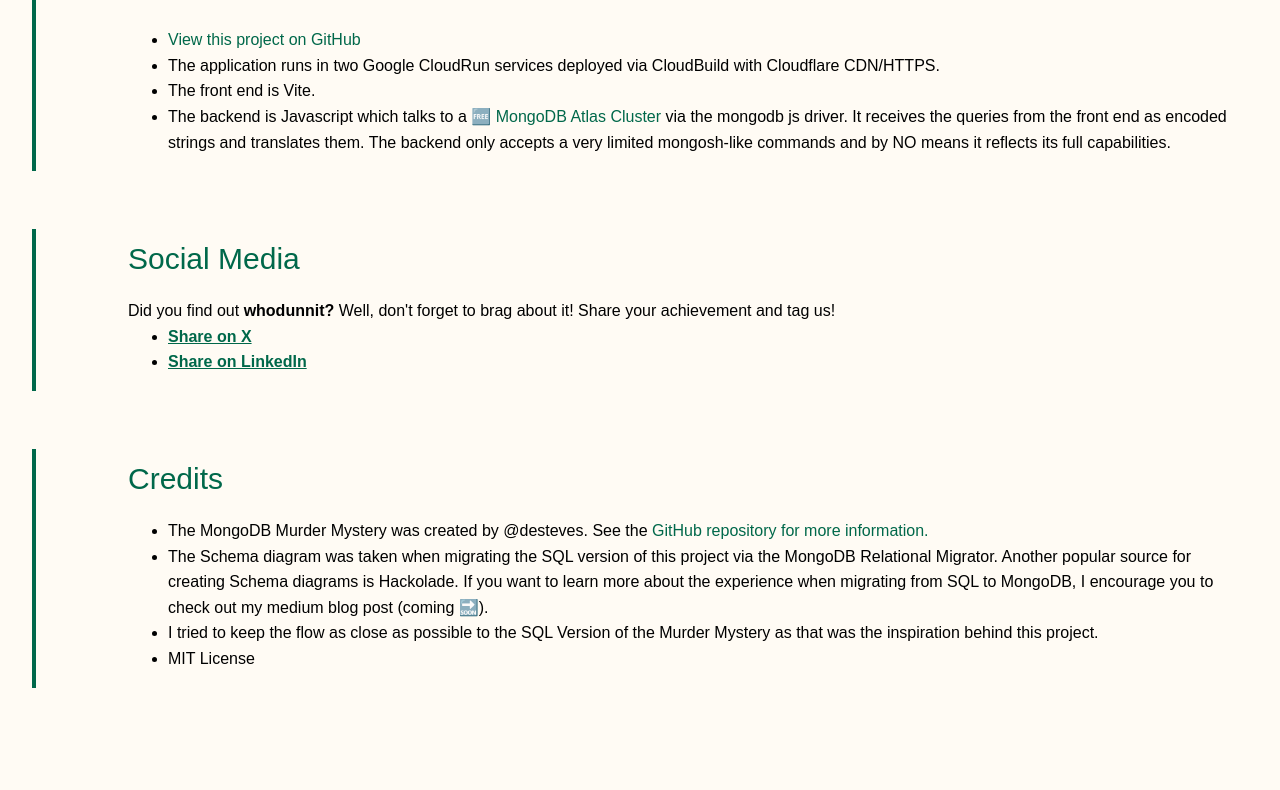
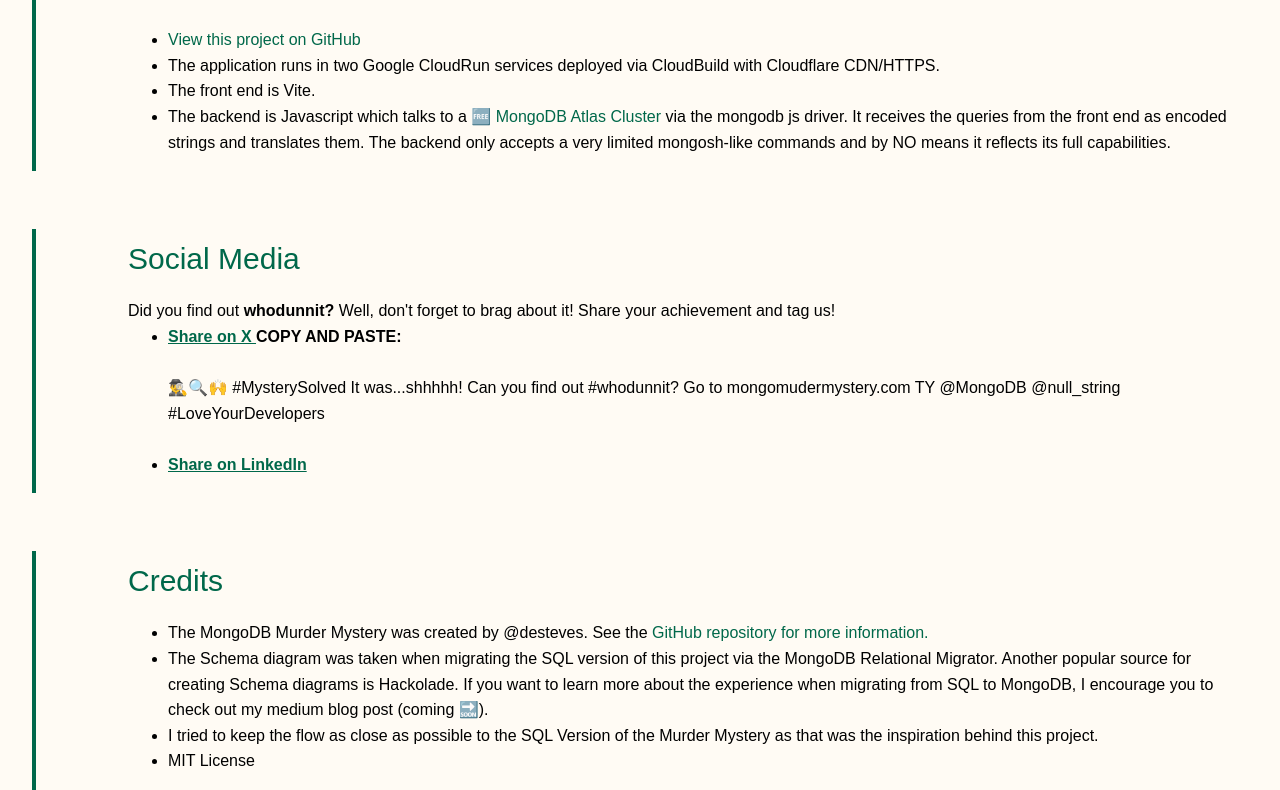
Before and after one commit to desteves/mongo-murder-mystery, a Vue app in the folder app-frontend/murdermystery/: page /about in a window 1280 px wide. Shown: the part 1030-1820 px from the top of the page. Before the commit the page ends 1718 px from the top, so only its background shows below. Built offline with nearby package versions, Linux system fonts and the light colour scheme.

Commit message:
predeploy

```diff
--- a/app-frontend/murdermystery/src/components/HelloWorld.vue
+++ b/app-frontend/murdermystery/src/components/HelloWorld.vue
@@ -22,9 +22,10 @@
 
       const metaTags = [
         { property: 'og:title', content: 'MongoDB Murder Mystery' },
-        { property: 'og:image', content: '//mongomurdermystery.com/assets/mdb-search-BLE5yYrV.png' },
-        { property: 'og:description', content: 'Can you find out whodunnit?' },
-        { property: 'og:url', content: '//mongomurdermystery.com' },
+        {
+          property: 'og:image', content: 'https://mongomurdermystery.com/assets/mdb-search-BLE5yYrV.png' },
+        { property: 'og:description', content: 'Can you find out #whodunnit?' },
+        { property: 'og:url', content: 'https://mongomurdermystery.com' },
       ];
 
       metaTags.forEach(({ property, content }) => {
--- a/app-frontend/murdermystery/src/components/TheAbout.vue
+++ b/app-frontend/murdermystery/src/components/TheAbout.vue
@@ -64,13 +64,18 @@
     us!
 
     <ul>
-      <li> <a class="boldlink"
-          href="https://x.com/intent/post?text=%F0%9F%95%B5%EF%B8%8F%E2%80%8D%E2%99%82%EF%B8%8F%F0%9F%94%8D%F0%9F%99%8C%20%23MysterySolved%20It%20was...shhhhh!%20Can%20you%20find%20out%20whodunnit%3F%20Go%20to%20mongomudermystery.com%20TY%20%40MongoDB%20%40null_string%20%23LoveYourDevelopers&url=mongomudermystery.com"
-          target="_blank">
+      <li> <a class="boldlink" href="https://x.com/intent/post" target="_blank">
           Share on X
-        </a>
+        </a><b>COPY AND PASTE: </b><br /> <br />
+
+        🕵️‍♂️🔍🙌 #MysterySolved It was...shhhhh! Can you find out #whodunnit? Go to mongomudermystery.com TY @MongoDB
+        @null_string #LoveYourDevelopers
+
+        <br /> <br />
+
       </li>
-      <!-- <li>X: 🕵️‍♂️🔍🙌 #MysterySolved It was...shhhhh! Can you find out whodunnit? Go to mongomudermystery.com TY @MongoDB @null_string #LoveYourDevelopers.</li> -->
+
+
       <li>
         <a class="boldlink"
           href="https://www.linkedin.com/shareArticle?mini=true&url=https://www.mongomurdermystery.com&title=Can%20you%20find%20out%20whodunnit%20&summary=I%20sure%20did&source=MongoMurderMystery"
--- a/app-frontend/murdermystery/src/components/TheWalkthrough.vue
+++ b/app-frontend/murdermystery/src/components/TheWalkthrough.vue
@@ -411,7 +411,7 @@
 
     <MongoQueryPrompt title="Run this query to see how to control sort order."
       subtitle="Change 1 to -1 and try sorting on other fields too.  Note we also use the limit to cut down the results to only see what we are interested in."
-      preFilledText='db["person"].find().sort({"driversLicense.age": -1}).limit(1)' />
+      preFilledText='db["person"].find().sort({"driversLicense.age": -1})' />
     <br /><br />
 
 
@@ -521,7 +521,7 @@
     </template>
     <MongoQueryPrompt title="Whodunnit?" subtitle="Update &quot;Jack&quot; to check if you guessed correctly. If the answer is correct, you' ll see a
       congratulatory message. 🔐 This is a highly restricted collection that will only permit you to check the name of
-      your suspect.🔐 " preFilledText='db[" solution"].find({ "name" : "Jack" })' />
+      your suspect.🔐 " preFilledText='db["solution"].find({ "name" : "Jack" })' />
     Don't forget to <a class="boldlink" href="/about#social">brag</a> once you have solved the
     intriguing crime.
 
```
Also changed, not shown: 2 other files (tests, documents, lock files or other folders).
